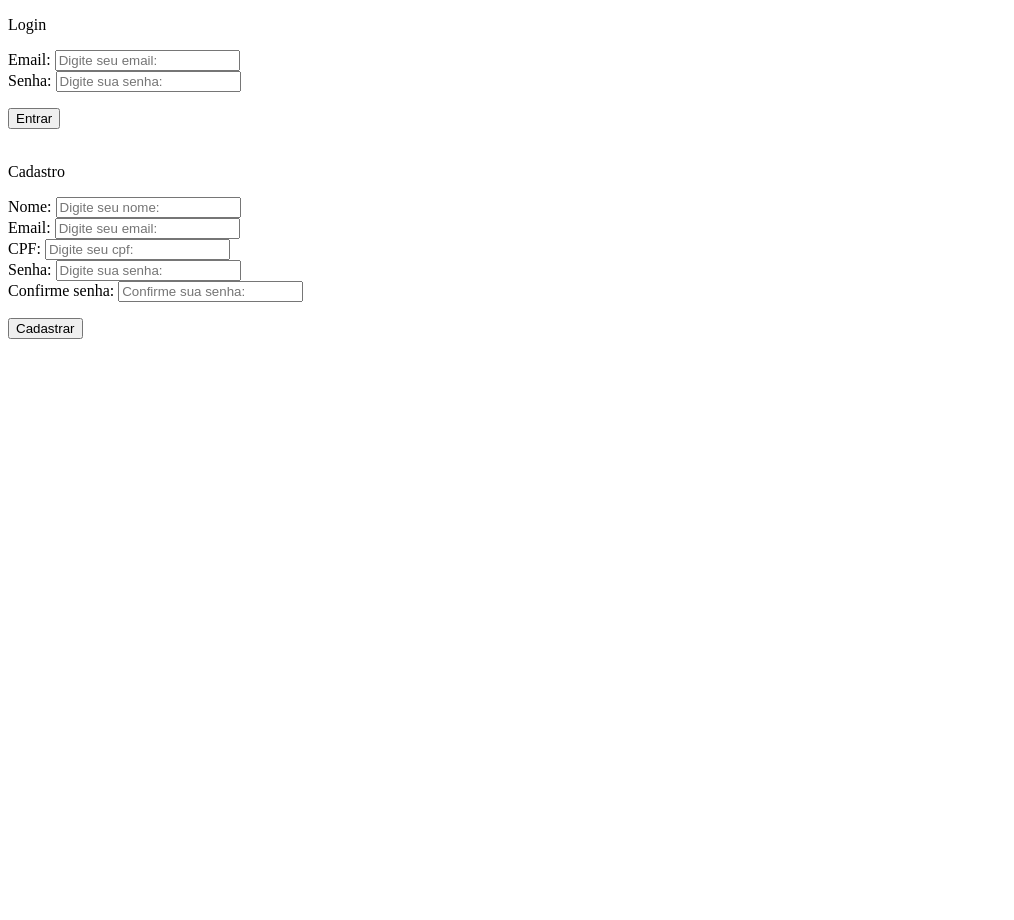
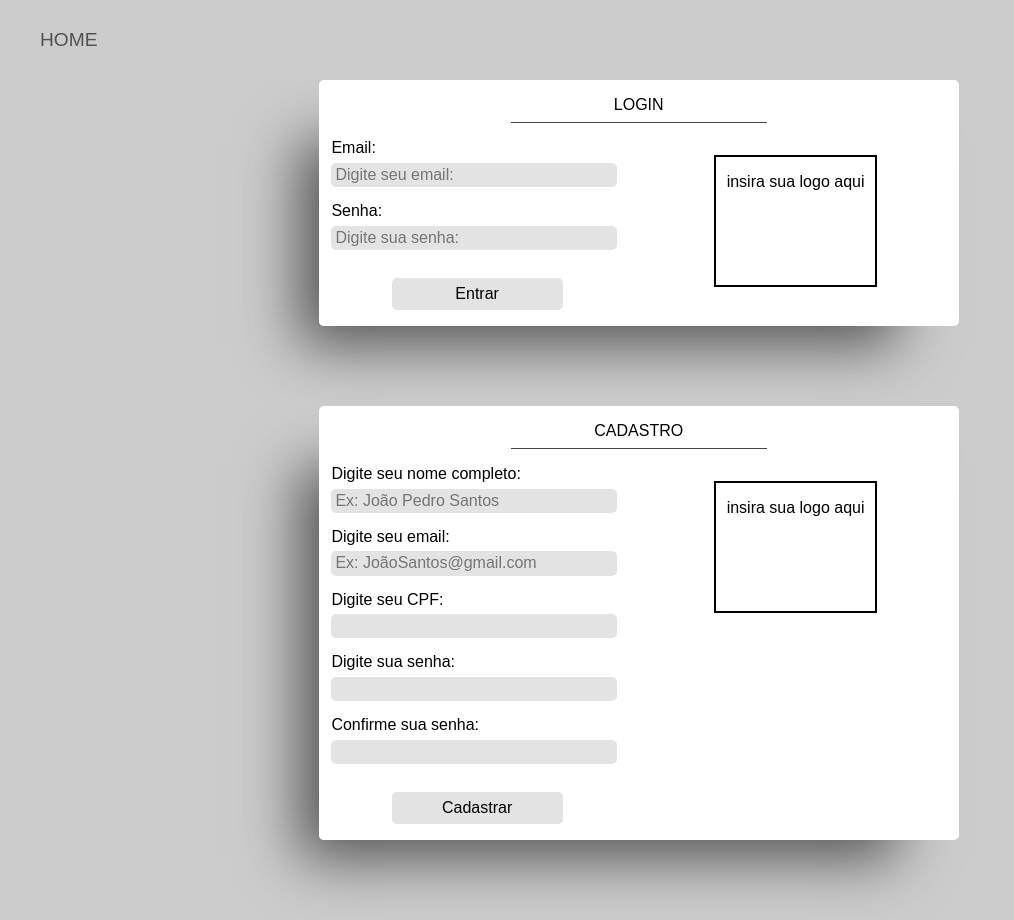
Before and after one commit to Leo-Cavalli/Teto-Facil, a PHP site: page /frontEnd/loginpage.php in a window 1280 px wide. Shown: the whole page, without its empty margins (0-1014 px from the left). Before the commit the page ends 339 px from the top, so only its background shows below. Run offline with PHP 8.4, Linux system fonts and the light colour scheme.

Commit message:
Css updates

```diff
--- a/frontEnd/Stylesheets/login.css
+++ b/frontEnd/Stylesheets/login.css
@@ -4,8 +4,8 @@ body{
 
 .spacer{
     float: left;
-    width: 99.8%;
-    height: 10%;;
+    width: 100%;
+    height: 5em;
     position: relative;
 }
 
@@ -68,6 +68,7 @@ body{
     background-color: #ddddddce;
     border-radius: 5px;
     outline: none;
+    font-size: 100%;
     height: 2em;
     width: 54%;
     margin-top: 0.8em;
--- a/frontEnd/loginpage.php
+++ b/frontEnd/loginpage.php
@@ -19,43 +19,78 @@ if(isset($_GET['msgCad'])){
 
 ?>
 
-<!DOCTYPE html>
+<!DOCTYPE html5>
 <html lang="en">
 <head>
     <meta charset="UTF-8">
     <meta http-equiv="X-UA-Compatible" content="IE=edge">
     <meta name="viewport" content="width=device-width, initial-scale=1.0">
+    <link rel="stylesheet" href="Stylesheets/normalize.css">
+    <link rel="stylesheet" href="Stylesheets/login.css">
     <title>Teto Facil</title>
 </head>
 <body>
+    <div class="spacer">
+        <div class="home-button">
+            <a href="homepage.php"> Home</a>
+        </div>
+    </div>
+    <div class="row">
+        <div class="cols col-2-4 forms">
+            <div class="forms-title">
+                <p>Login</p>
+            </div>
+            <div class="flexbox-forms">
+                <div class="cols col-1-2">
+                    <form action="../login.php" method="post" id="formLogin">
+                        <div class="forms-inputs">
+                            <label for="email">Email:</label>
+                            <input type="email" id="nomeLogin" name="email" placeholder="Digite seu email: ">
+                            <label for="password"> Senha:</label>
+                            <input type="password" name="password" id="senhaLogin" placeholder="Digite sua senha: ">
+                        </div>
+                        <button class="button-form" type="submit" name="acao" value="logar" id="sendLoginButton">Entrar</button>
+                    </form>
+                </div>
+                <div class="cols col-1-2">
+                    <div class="logo">
+                        <p> insira sua logo aqui</p>
+                    </div>
+                </div>
+            </div>
+        </div>
+    </div>
 
-    <p>Login</p>
-    <form action="../login.php" method="post" id="formLogin">
-        Email: <input type="email" id="nomeLogin" name="email" placeholder="Digite seu email: ">
-        <br>
-        Senha: <input type="password" name="password" id="senhaLogin" placeholder="Digite sua senha: ">
-        <br>
-        <p><?=$msgLogin?></p>
-        <button type="submit" name="acao" value="logar" id="sendLoginButton">Entrar</button>
-    </form>
-
-    <br>
-
-
-    <p>Cadastro</p>
-    <form action="../login.php" method="post" id="formCad">
-        Nome: <input type="text" placeholder="Digite seu nome:" name="name" placeholder="Digite seu nome: " maxLenght= "20">
-        <br>
-        Email: <input type="email" name="email" id="emailCad" placeholder="Digite seu email: " maxLenght="30">
-        <br>
-        CPF: <input type="text" placeholder="Digite seu cpf:" id="cpfCad" name="cpf" >
-        <br>
-        Senha: <input type="password" name="password" id="senhaCad" placeholder="Digite sua senha: " maxLenght='12'>
-        <br>
-        Confirme senha: <input type="password" id="senhaConf" name="passwordconfirm" placeholder="Confirme sua senha: " maxlength="12">
-        <br>
-        <p><?=$msgCad?></p>
-        <button type="submit" name="acao" value="cadastrar" id="sendCadButton" >Cadastrar</button>
-    </form>
+    <div class="row">
+        <div class="cols col-2-4 forms">
+            <div class="forms-title">
+                <p>Cadastro</p>
+            </div>
+            <div class="flexbox-forms">
+                <div class="cols col-1-2">
+                    <form action="../login.php" method="post" id="formCad">
+                        <div class="forms-inputs">
+                            <label for="name">Digite seu nome completo: </label>
+                            <input type="text" placeholder="Ex: João Pedro Santos" name="name">
+                            <label for="emai">Digite seu email:</label>
+                            <input input type="email" name="email" id="emailCad" placeholder="Ex: JoãoSantos@gmail.com" maxLenght="30">
+                            <label for="emai">Digite seu CPF:</label>
+                            <input type="text" id="cpfCad" name="cpf" >
+                            <label for="password">Digite sua senha: </label>
+                            <input type="password" name="password" id="senhaCad" maxLenght='12'>
+                            <label for="senhaConf">Confirme sua senha: </label>
+                            <input input type="password" id="senhaConf" name="passwordconfirm" maxlength="12">
+                        </div>
+                        <button class="button-form" type="submit" name="acao" value="cadastrar" id="sendCadButton">Cadastrar</button>
+                    </form>
+                </div>
+                <div class="cols col-1-2">
+                    <div class="logo">
+                        <p> insira sua logo aqui</p>
+                    </div>
+                </div>
+            </div>
+        </div>
+    </div>
 </body>
 </html>
```
Also changed, not shown: frontEnd/Styles/loginpage.html (+10 -8 lines), frontEnd/homepage.php (+6 -1 lines).
